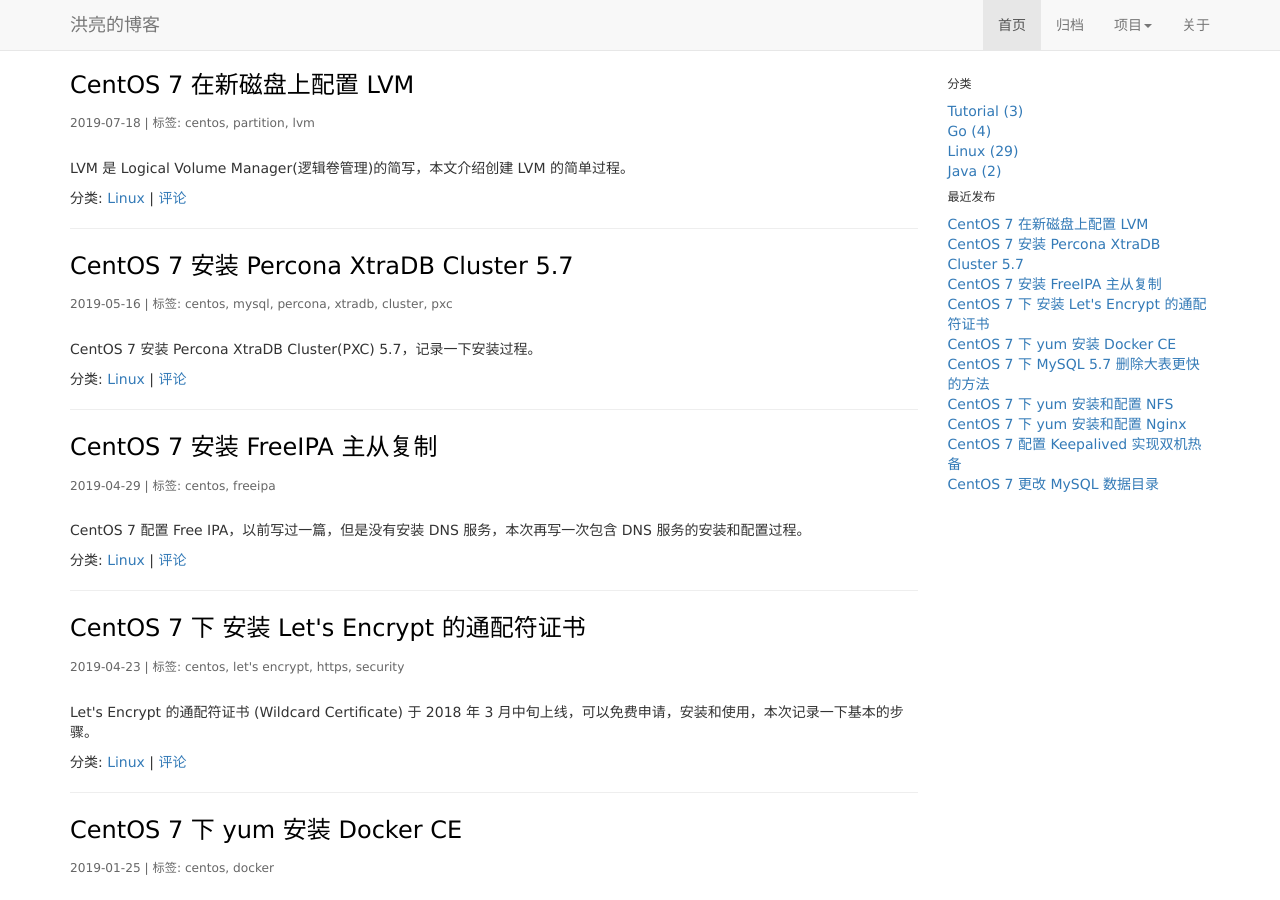
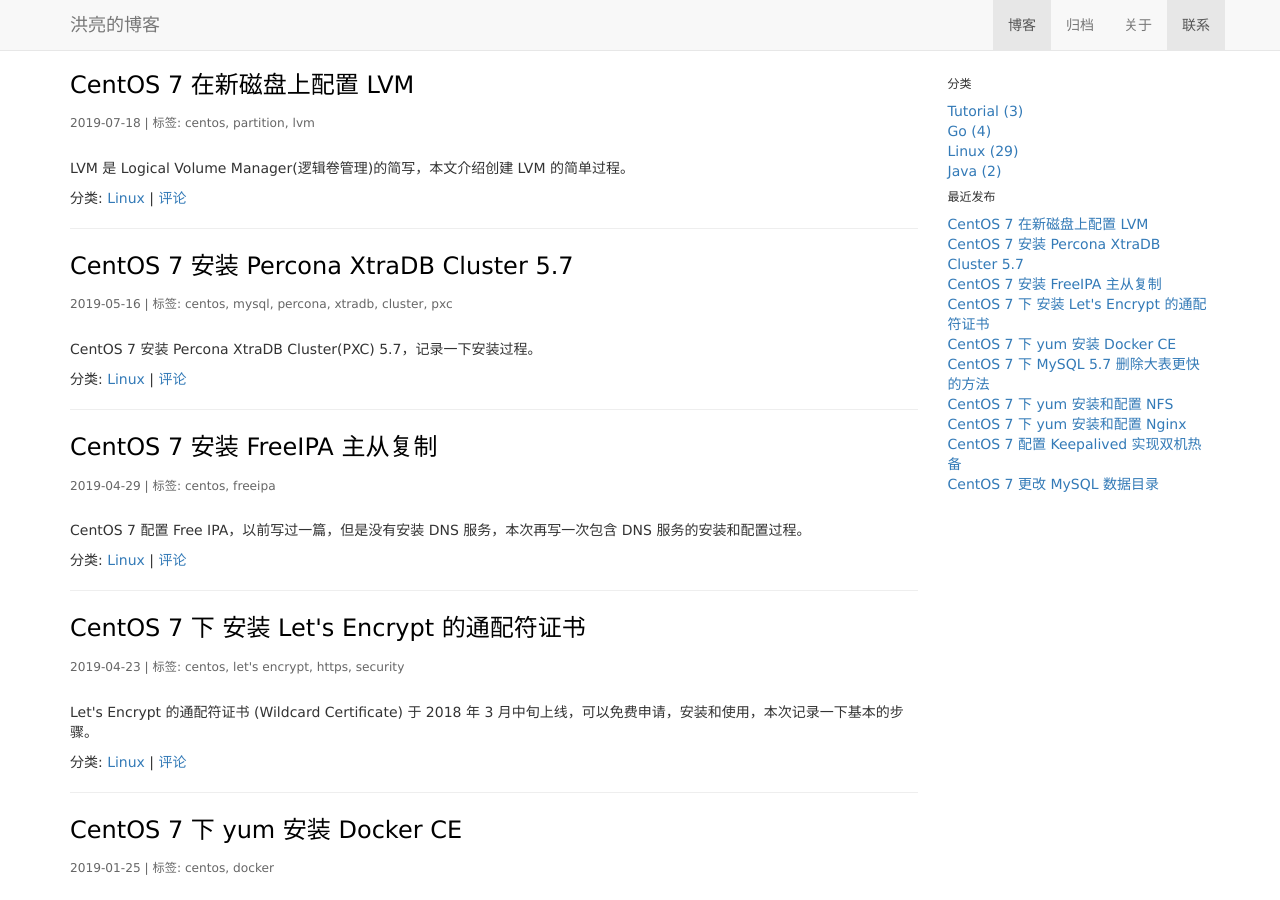
Before and after one commit to lruonan/lhliang.github.io, a Jekyll site: the page built from index.html, in a window 1280 px wide and 900 px high. Built offline with Jekyll 4.4.1, drawn with Linux system fonts in a browser that asks for light colours; the list of posts is cut into pages by our own code.

Commit message:
Update default.html

```diff
--- a/_layouts/default.html
+++ b/_layouts/default.html
@@ -33,15 +33,10 @@
       </div>
       <nav class="collapse navbar-collapse header-navbar-collapse">
         <ul class="nav navbar-nav navbar-right">
-          {% if page.navigation %}<li><a href="/">首页</a></li>{% else %}<li class="active"><a href="/">首页</a></li>{% endif%}
+          {% if page.navigation %}<li><a href="/">博客</a></li>{% else %}<li class="active"><a href="/">博客</a></li>{% endif%}
 	  {% if page.navigation == "Archives" %}<li class="active"><a href="/blog/archives">归档</a></li>{% else %}<li><a href="/blog/archives">归档</a></li>{% endif %}
-	  <li class="dropdown">
-            <a id="drop1" href="#" role="button" class="dropdown-toggle" data-toggle="dropdown">项目<b class="caret"></b></a>
-	      <ul class="dropdown-menu" role="menu" aria-labelledby="drop1">
-	        <li><a tabindex="-1" href="https://lhliang.com">Go</a></li>
-	      </ul>
-	  </li>
 	  {% if page.navigation == "About" %}<li class="active"><a href="/blog/about">关于</a></li>{% else %}<li><a href="/blog/about">关于</a></li>{% endif %}
+          {% if page.navigation %}<li><a href="https://lhliang.com">联系</a></li>{% else %}<li class="active"><a href="https://lhliang.com">联系</a></li>{% endif%}
         </ul>
       </nav>
     </div>
```
